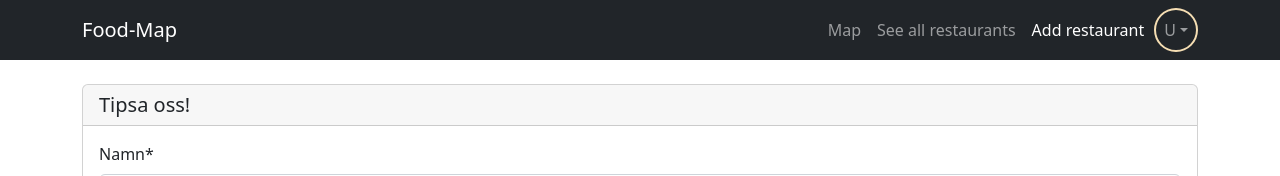
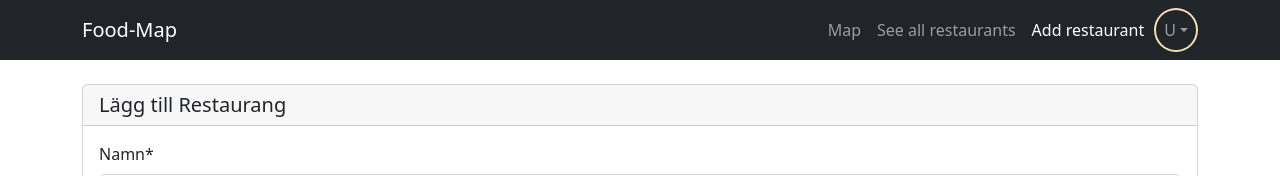
Before and after one commit to 50773sa/Food-Map, a React (Vite) app: page /add-restaurant in a window 1280 px wide. Shown: the top 176 px of the page. Built offline with nearby package versions, Linux system fonts and the light colour scheme; no server answers; sample sign-in values are in the browser's storage.

Commit message:
Some small styling changes

```diff
--- a/src/assets/scss/App.scss
+++ b/src/assets/scss/App.scss
@@ -7,6 +7,11 @@
 	flex-direction: column;
 	min-height: 100vh;
 	position: relative;
+
+}
+
+html {
+    overflow: scroll;
 }
 
 
--- a/src/components/AddAdmin.jsx
+++ b/src/components/AddAdmin.jsx
@@ -33,7 +33,7 @@ const AddAdmin = () => {
     }
 
     return (
-        <div className="signup-wrapper">
+        <div className="signup-wrapper my-4">
             <h5 className='mb-4'>Registrera Admin</h5>
 
             {error && (<Alert variant='danger'>{error}</Alert>)}
--- a/src/components/AddRestaurantForm.jsx
+++ b/src/components/AddRestaurantForm.jsx
@@ -109,7 +109,7 @@ const AddRestaurantForm = () => {
 		<Row className="my-4">
 			<Col>
 				<Card>
-					<Card.Header as="h5">Tipsa oss!</Card.Header>
+					<Card.Header as="h5">{auth.currentUser ? "Lägg till Restaurang" : "Tipsa oss!" }</Card.Header>
 					<Card.Body>
 						{error && (<Alert variant="danger">{error}</Alert>)}
 
--- a/src/components/AdminList.jsx
+++ b/src/components/AdminList.jsx
@@ -6,14 +6,14 @@ const AdminList = () => {
     const { data: admins, isLoading } = useGetAdmins()
 
     return (
-        <div className='list-wrapper'>
+        <div className='list-wrapper my-4'>
             <h5 className='mb-4'>Admin Lista</h5>
 
             {isLoading && <LoadingSpinner />}
 
             {!isLoading && admins &&
 
-                <ListGroup variant="flush">
+                <ListGroup>
                     {admins.map((admin,i) =>(
                         <ListGroup.Item key={i}>{admin.email}</ListGroup.Item>
                     ))}
--- a/src/components/UpdateAdmin.jsx
+++ b/src/components/UpdateAdmin.jsx
@@ -47,7 +47,7 @@ const UpdateAdmin = () => {
     }
 
     return (
-        <div className="signup-wrapper">
+        <div className="signup-wrapper my-4">
             <h5 className='mb-4'>Updatera Admin</h5>
 
             {error && (<Alert variant='danger'>{error}</Alert>)}
```
